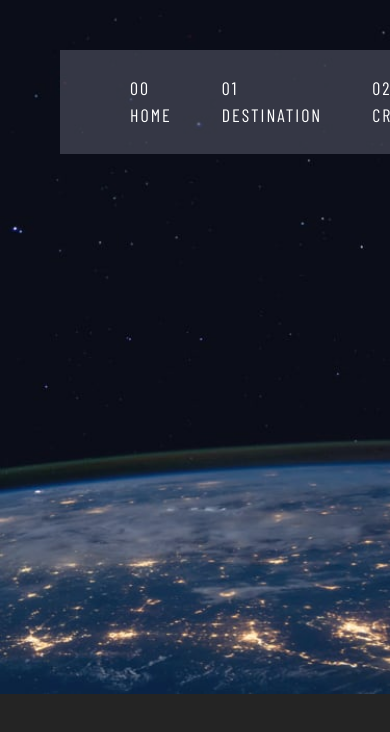
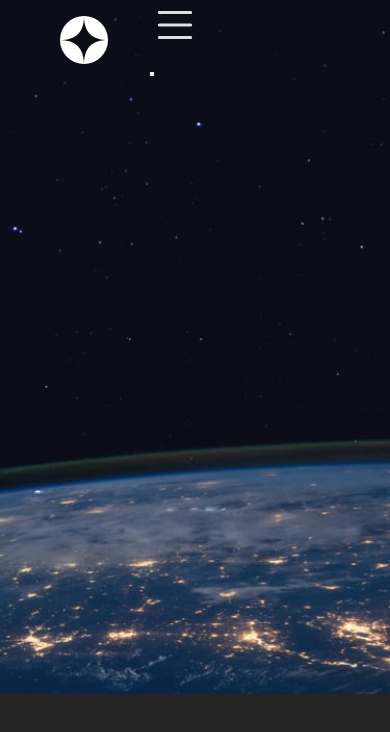
Before and after one commit to lawrenceprieto/space-tourism, a React (Vite) app: page / in a window 390 px wide. Shown: the top 732 px of the page. Built offline with nearby package versions, Linux system fonts and the light colour scheme; a web font is replaced by a local one.

Commit message:
add an offcanvas to hamburger button

```diff
--- a/src/component/navbar.jsx
+++ b/src/component/navbar.jsx
@@ -5,13 +5,28 @@ function NavBar() {
     return(
         <>
             <div className="header">
-                <svg xmlns="http://www.w3.org/2000/svg" width="48" height="48"><g fill="none" fill-rule="evenodd"><circle cx="24" cy="24" r="24" fill="#FFF"/><path fill="#0B0D17" d="M24 0c0 16-8 24-24 24 15.718.114 23.718 8.114 24 24 0-16 8-24 24-24-16 0-24-8-24-24z"/></g></svg>                <div className="navbar">
+                <svg xmlns="http://www.w3.org/2000/svg" width="48" height="48"><g fill="none" fillRule="evenodd"><circle cx="24" cy="24" r="24" fill="#FFF"/><path fill="#0B0D17" d="M24 0c0 16-8 24-24 24 15.718.114 23.718 8.114 24 24 0-16 8-24 24-24-16 0-24-8-24-24z"/></g></svg>
+                <div className="navbar desk">
                     <ul className="">
                         <li><Link to="/"><span>00</span> Home</Link></li>
                         <li><Link to="/destination"><span>01</span> Destination</Link></li>
                         <li><Link to="/crew"><span>02</span> Crew</Link></li>
                         <li><Link to="/technology"><span>03</span> Technology</Link></li>
                     </ul>
+                </div>
+                <div className="mob">
+                    <svg xmlns="http://www.w3.org/2000/svg" width="50" height="50" fill="currentColor" class="bi bi-list text-white" viewBox="0 0 16 16"
+                        data-bs-toggle="offcanvas" data-bs-target="#offcanvasExample" aria-controls="offcanvasExample">
+                        <path fillRule="evenodd" d="M2.5 12a.5.5 0 0 1 .5-.5h10a.5.5 0 0 1 0 1H3a.5.5 0 0 1-.5-.5zm0-4a.5.5 0 0 1 .5-.5h10a.5.5 0 0 1 0 1H3a.5.5 0 0 1-.5-.5zm0-4a.5.5 0 0 1 .5-.5h10a.5.5 0 0 1 0 1H3a.5.5 0 0 1-.5-.5z"/>
+                    </svg>
+
+                    <div style={{width: "300px"}}className="offcanvas offcanvas-end mob" tabIndex="-1" id="offcanvasExample" aria-labelledby="offcanvasExampleLabel">
+                    <div className="offcanvas-header d-flex justify-content-end px-4 pt-4">
+                        <button type="button" className="btn-close" data-bs-dismiss="offcanvas" aria-label="Close" style={{fontSize: "28px"}}></button>
+                    </div>
+                    <div className="offcanvas-body">
+                    </div>
+                    </div>
                 </div>
             </div>
             <Outlet />
```
Lines whose indentation alone changed are shown as unchanged.
